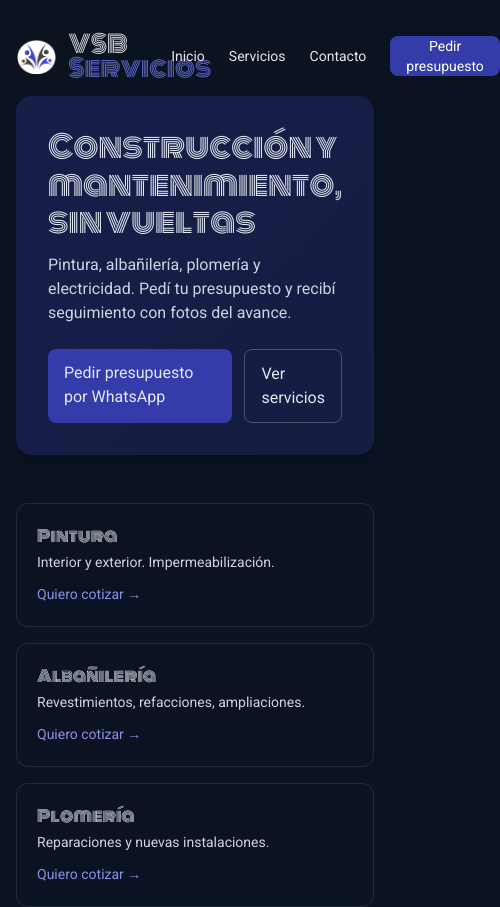
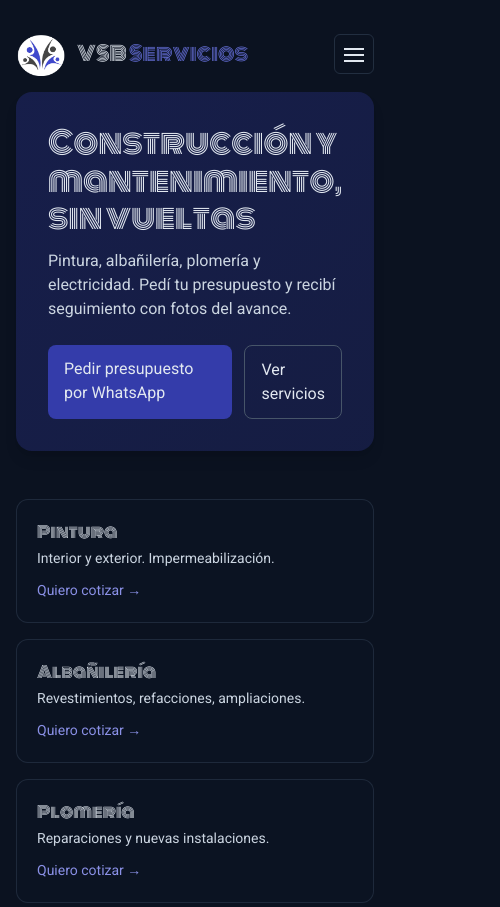
Before and after one commit to ServiciosVSB/vsb-servicios, a Next.js app: page / in a window 390 px wide. Shown: the top 907 px of the page, 500 px wide, since content can reach past the window. Built offline with nearby package versions, Linux system fonts and the light colour scheme.

Commit message:
Estilos responsivos

```diff
--- a/src/ui/organisms/Header.tsx
+++ b/src/ui/organisms/Header.tsx
@@ -1,8 +1,10 @@
 'use client';
+
+import * as React from 'react';
 import Image from 'next/image';
 import NavLink from '@ui/molecules/NavLink';
 import Button from '@ui/atoms/Button';
-import { motion } from 'framer-motion';
+import { AnimatePresence, motion } from 'framer-motion';
 
 const wa = process.env.NEXT_PUBLIC_WHATSAPP || '';
 const waHref = wa
@@ -11,19 +13,55 @@ const waHref = wa
     )}`
   : '/contact';
 
+const menuVariants = {
+  hidden: { opacity: 0, y: -12 },
+  visible: { opacity: 1, y: 0, transition: { duration: 0.18 } },
+  exit: { opacity: 0, y: -12, transition: { duration: 0.12 } },
+};
+
+const backdropVariants = {
+  hidden: { opacity: 0 },
+  visible: { opacity: 0.4, transition: { duration: 0.12 } },
+  exit: { opacity: 0, transition: { duration: 0.1 } },
+};
+
 export default function Header() {
+  const [open, setOpen] = React.useState(false);
+
+  // Bloquear scroll cuando el menú está abierto
+  React.useEffect(() => {
+    if (!open) return;
+    const prev = document.body.style.overflow;
+    document.body.style.overflow = 'hidden';
+    return () => {
+      document.body.style.overflow = prev;
+    };
+  }, [open]);
+
+  // Cerrar con ESC
+  React.useEffect(() => {
+    if (!open) return;
+    const onKey = (e: KeyboardEvent) => {
+      if (e.key === 'Escape') setOpen(false);
+    };
+    window.addEventListener('keydown', onKey);
+    return () => window.removeEventListener('keydown', onKey);
+  }, [open]);
+
   return (
-    <header className="flex items-center justify-between py-4">
-      <a href="/" className="flex items-center gap-3 group">
+    <header className="relative z-50 flex items-center justify-between py-4">
+      {/* Brand */}
+      <a href="/" className="flex items-center min-w-0 gap-3 group">
         <Image
           src="/logo.png"
           alt="VSB Servicios logo"
-          width={40}
-          height={40}
+          width={64}
+          height={64}
           priority
-          className="w-auto h-9"
+          sizes="(max-width: 767px) 2.75rem, (max-width: 1023px) 3rem, 3.5rem"
+          className="w-auto h-11 md:h-12 lg:h-14 shrink-0"
         />
-        <span className="text-2xl leading-none select-none font-display">
+        <span className="text-xl leading-none select-none whitespace-nowrap md:text-2xl font-display">
           VSB{' '}
           <span className="transition-colors text-brand-400 group-hover:text-brand-300">
             Servicios
@@ -31,22 +69,132 @@ export default function Header() {
         </span>
       </a>
 
-      <nav className="flex items-center gap-6 text-sm">
+      {/* Desktop nav */}
+      <nav className="items-center hidden gap-6 text-sm md:flex">
         <NavLink href="/">Inicio</NavLink>
         <NavLink href="/services">Servicios</NavLink>
         <NavLink href="/contact">Contacto</NavLink>
 
-        <motion.div initial={false} animate={{ opacity: 1, y: 0 }}>
         <Button
           type="button"
           onClick={() => {
             window.location.href = waHref;
           }}
+          className="h-10"
         >
           Pedir presupuesto
         </Button>
+      </nav>
+
+      {/* Mobile hamburger */}
+      <button
+        type="button"
+        aria-label={open ? 'Cerrar menú' : 'Abrir menú'}
+        aria-expanded={open}
+        aria-controls="mobile-menu"
+        onClick={() => setOpen((v) => !v)}
+        className="inline-flex items-center justify-center w-10 h-10 border rounded-md md:hidden border-slate-700/60 hover:border-brand-400"
+      >
+        {/* Ícono burger → X animado */}
+        <div className="relative w-5 h-5">
+          <motion.span
+            className="absolute left-0 top-1 block h-0.5 w-5 bg-slate-200"
+            animate={open ? { y: 8, rotate: 45 } : { y: 0, rotate: 0 }}
+            transition={{ duration: 0.18 }}
+          />
+          <motion.span
+            className="absolute left-0 top-2.5 block h-0.5 w-5 bg-slate-200"
+            animate={open ? { opacity: 0 } : { opacity: 1 }}
+            transition={{ duration: 0.12 }}
+          />
+          <motion.span
+            className="absolute left-0 top-4 block h-0.5 w-5 bg-slate-200"
+            animate={open ? { y: -8, rotate: -45 } : { y: 0, rotate: 0 }}
+            transition={{ duration: 0.18 }}
+          />
+        </div>
+      </button>
+
+      {/* Mobile menu + backdrop */}
+      <AnimatePresence>
+        {open && (
+          <>
+            {/* Backdrop (debajo del sheet, encima del contenido) */}
+            <motion.div
+              key="backdrop"
+              className="fixed inset-0 z-40 bg-black"
+              variants={backdropVariants}
+              initial="hidden"
+              animate="visible"
+              exit="exit"
+              onClick={() => setOpen(false)}
+            />
+
+            {/* Sheet superior */}
+            <motion.div
+              key="sheet"
+              id="mobile-menu"
+              role="dialog"
+              aria-modal="true"
+              className="fixed top-0 left-0 right-0 z-50 px-4 pt-20 pb-4 border-b rounded-b-2xl border-slate-700/50 bg-slate-900/95 backdrop-blur"
+              variants={menuVariants}
+              initial="hidden"
+              animate="visible"
+              exit="exit"
+            >
+              {/* Botón de cierre (X) dentro del menú */}
+              <button
+                type="button"
+                aria-label="Cerrar menú"
+                onClick={() => setOpen(false)}
+                className="absolute inline-flex items-center justify-center w-10 h-10 border rounded-md right-3 top-3 border-slate-700/60 hover:border-brand-400"
+              >
+                <span className="sr-only">Cerrar</span>
+                <span className="relative block w-5 h-5 pointer-events-none">
+                  <span className="absolute left-0 top-1/2 block h-0.5 w-5 -translate-y-1/2 rotate-45 bg-slate-200" />
+                  <span className="absolute left-0 top-1/2 block h-0.5 w-5 -translate-y-1/2 -rotate-45 bg-slate-200" />
+                </span>
+              </button>
+
+              <div className="container max-w-screen-md mx-auto">
+                <div className="grid gap-2 text-base">
+                  <a
+                    className="py-2 hover:text-brand-300"
+                    href="/"
+                    onClick={() => setOpen(false)}
+                  >
+                    Inicio
+                  </a>
+                  <a
+                    className="py-2 hover:text-brand-300"
+                    href="/services"
+                    onClick={() => setOpen(false)}
+                  >
+                    Servicios
+                  </a>
+                  <a
+                    className="py-2 hover:text-brand-300"
+                    href="/contact"
+                    onClick={() => setOpen(false)}
+                  >
+                    Contacto
+                  </a>
+                  <Button
+                    type="button"
+                    className="mt-2"
+                    onClick={() => {
+                      setOpen(false);
+                      window.location.href = waHref;
+                    }}
+                  >
+                    Pedir presupuesto
+                  </Button>
+                </div>
+              </div>
             </motion.div>
-      </nav>
+          </>
+        )}
+      </AnimatePresence>
     </header>
   );
 }
```
Lines whose indentation alone changed are shown as unchanged.
